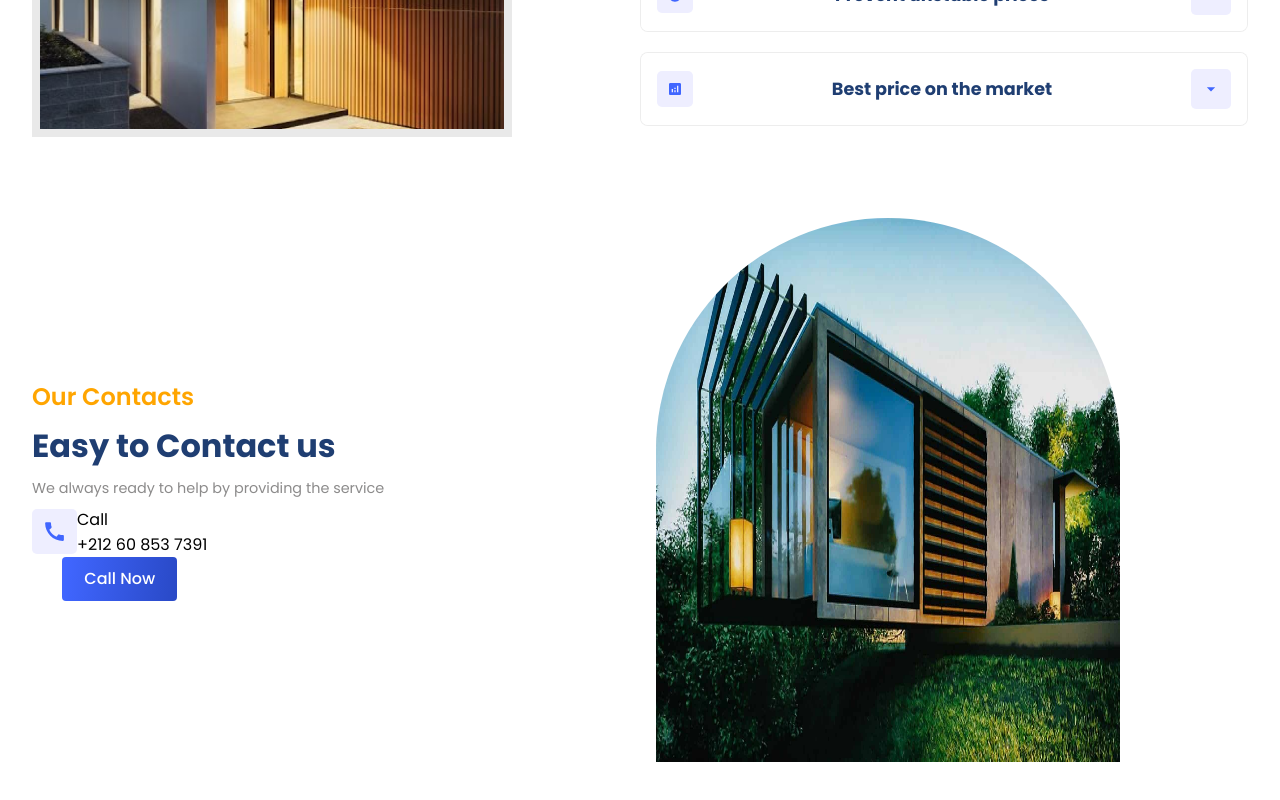
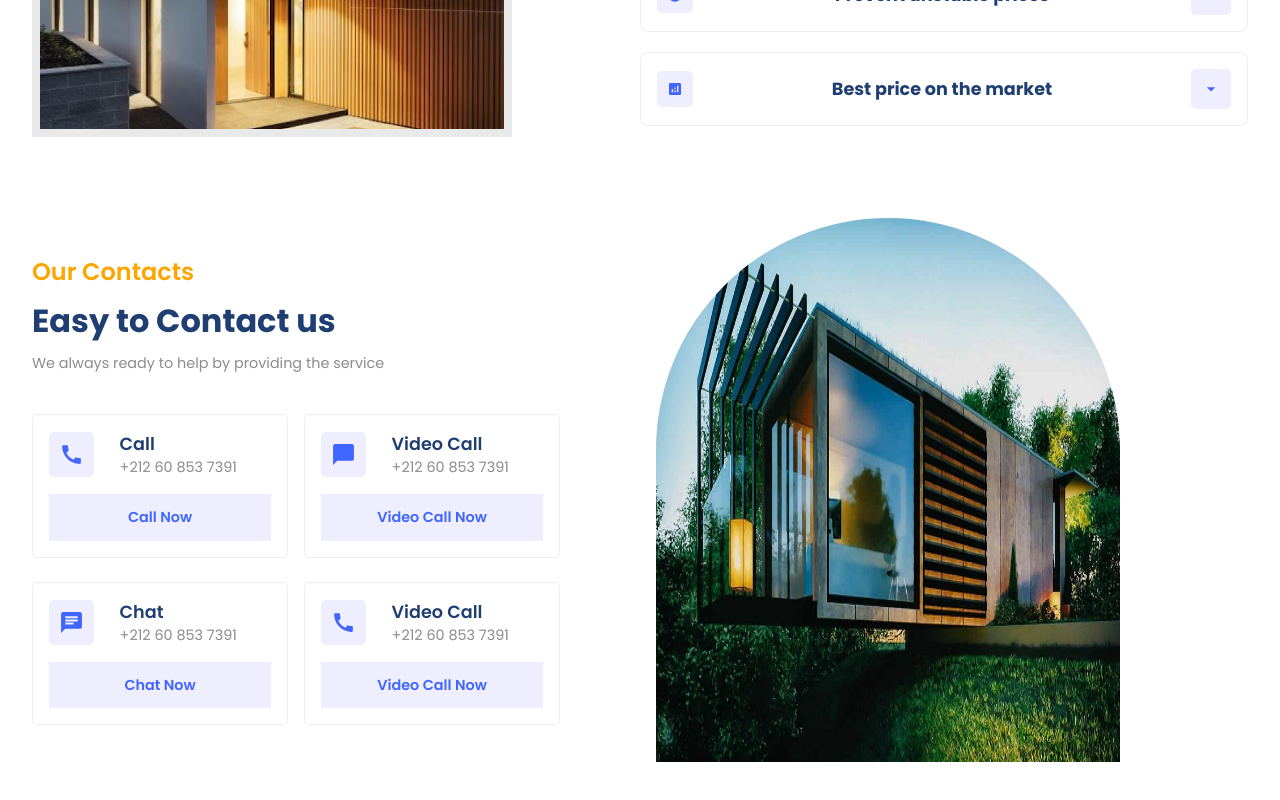
Before and after one commit to MOHAJII/Real-Estate-website, a React (Vite) app: page / in a window 1280 px wide. Shown: the part 1911-2711 px from the top of the page. Built offline with nearby package versions, Linux system fonts and the light colour scheme.

Commit message:
complete the contact section

```diff
--- a/src/component/Contact/Contact.css
+++ b/src/component/Contact/Contact.css
@@ -14,12 +14,51 @@
     gap: .5rem;
 }
 
-.c-contactModes {
+.contactModes {
     margin-top: 2rem;
     gap: 1rem;
 }
 
-.c-contactModes .row {
+.contactModes .row {
     gap: 1.5rem;
+}
 
+.mode {
+    width: 16rem;
+    padding: 1rem;
+    border: 0.8px solid rgba(128, 128, 128, 0.143);
+    border-radius: 5px;
+    gap: 1rem;
+    transition: all 300ms ease-in;
 }
+
+.mode .button {
+    width: 100%!important;
+    padding: .8rem;
+    background: var(--lightBlue)!important;
+    color: var(--blue)!important;
+    font-size: 0.9rem!important;
+    font-weight: 600!important;
+}
+
+.mode>:nth-child(1) {
+    width: 100%;
+    gap: 1.6rem;
+}
+
+.mode .detail .primaryText {
+    font-size: 1.1rem!important;
+    font-weight: 600;
+}
+
+.mode:hover {
+    scale: 1.1;
+    box-shadow: var(--shadow);
+    cursor: pointer;
+}
+
+.mode .button:hover {
+    background: var(--blue-gradient)!important;
+    color: #fff!important;
+    scale: 0.8;
+}
--- a/src/component/Contact/Contact.jsx
+++ b/src/component/Contact/Contact.jsx
@@ -1,6 +1,6 @@
 import React from 'react'
 import './Contact.css'
-import { MdCall } from 'react-icons/md'
+import { MdCall, MdChat, MdChatBubble } from 'react-icons/md'
 
 const Contact = () => {
     return (
@@ -12,7 +12,7 @@ const Contact = () => {
                     <span className='primaryText'>Easy to Contact us</span>
                     <span className='secondaryText'>We always ready to help by providing the service </span>
 
-                    <div className="flexColStart contactModes">
+                    <div className="flexCenter contactModes">
                         {/* first row */}
                         <div className="flexColStart row">
                             <div className="flexColCenter mode">
@@ -21,11 +21,53 @@ const Contact = () => {
                                         <MdCall size={25} />
                                     </div>
                                     <div className="flexColStart detail">
-                                        <span>Call</span>
-                                        <span>+212 60 853 7391</span>
+                                        <span className='primaryText'>Call</span>
+                                        <span className='secondaryText'>+212 60 853 7391</span>
                                     </div>
                                 </div>
                                 <div className="flexCenter button">Call Now</div>
+                            </div>
+
+                            <div className="flexColCenter mode">
+                                <div className="flexStart">
+                                    <div className="flexCenter icon">
+                                        <MdChat size={25} />
+                                    </div>
+                                    <div className="flexColStart detail">
+                                        <span className='primaryText'>Chat</span>
+                                        <span className='secondaryText'>+212 60 853 7391</span>
+                                    </div>
+                                </div>
+                                <div className="flexCenter button">Chat Now</div>
+                            </div>
+                        </div>
+
+                        {/* second row */}
+                        <div className="flexColStart row">
+                            <div className="flexColCenter mode">
+                                <div className="flexStart">
+                                    <div className="flexCenter icon">
+                                        <MdChatBubble size={25} />
+                                    </div>
+                                    <div className="flexColStart detail">
+                                        <span className='primaryText'>Video Call</span>
+                                        <span className='secondaryText'>+212 60 853 7391</span>
+                                    </div>
+                                </div>
+                                <div className="flexCenter button">Video Call Now</div>
+                            </div>
+
+                            <div className="flexColCenter mode">
+                                <div className="flexStart">
+                                    <div className="flexCenter icon">
+                                        <MdCall size={25} />
+                                    </div>
+                                    <div className="flexColStart detail">
+                                        <span className='primaryText'>Video Call</span>
+                                        <span className='secondaryText'>+212 60 853 7391</span>
+                                    </div>
+                                </div>
+                                <div className="flexCenter button">Video Call Now</div>
                             </div>
                         </div>
                     </div>
--- a/src/component/Residencies/Residencies.jsx
+++ b/src/component/Residencies/Residencies.jsx
@@ -45,10 +45,10 @@ const SliderButtons = () => {
     const swiper = useSwiper();
     return (
         <div className='flexCenter r-buttons'>
-            <button onClick={() => swiper.slidePrev()}>
+            <button className="button" onClick={() => swiper.slidePrev()}>
                 &lt;
             </button>
-            <button onClick={() => swiper.slideNext()}>
+            <button className="button" onClick={() => swiper.slideNext()}>
                 &gt;
             </button>
         </div>
--- a/src/index.css
+++ b/src/index.css
@@ -22,7 +22,7 @@ a {
   text-decoration: none;
 }
 
-.button {
+button {
   font-weight: 500;
   padding: 0.6rem 1.4rem;
   color: white;
@@ -33,7 +33,7 @@ a {
   cursor: pointer;
 }
 
-.button:hover {
+button:hover {
   transform: scale(1.1);
 }
 
```
Also changed, not shown: src/component/Residencies/Residencies.css (line endings or trailing spaces).
